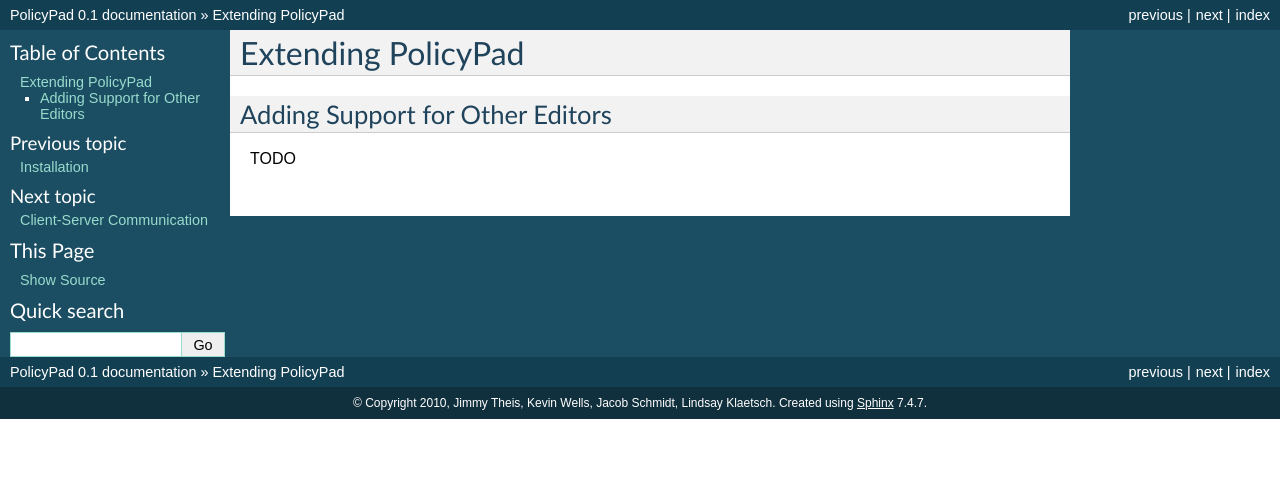
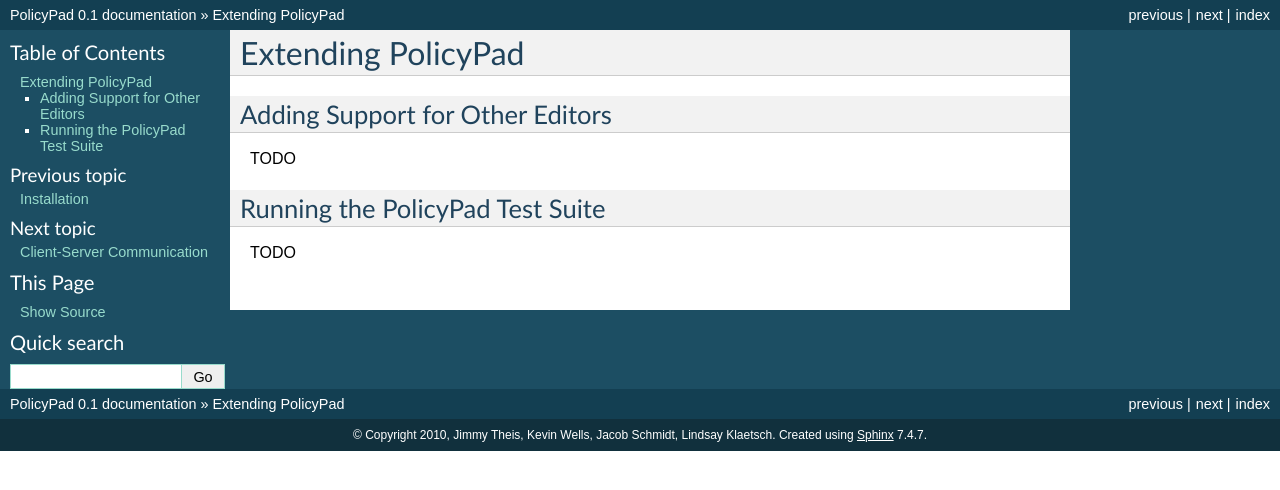
Before and after one commit to PolicyStat/PolicyPad, a Sphinx documentation site: the page built from doc/extending.rst, in a window 1280 px wide. Shown: the top 490 px of the page. Built offline with Sphinx 7.4.7, drawn with Linux system fonts in a browser that asks for light colours.

Commit message:
Add stub for testing documentation
Signed-off-by: Jimmy Theis <jimmy@jetheis.com>

```diff
--- a/doc/extending.rst
+++ b/doc/extending.rst
@@ -4,3 +4,7 @@
 Adding Support for Other Editors
 --------------------------------
 TODO
+
+Running the PolicyPad Test Suite
+--------------------------------
+TODO
```
